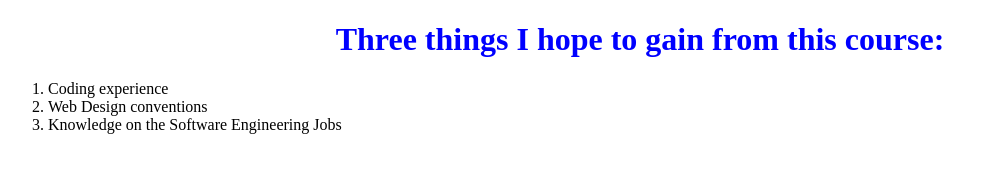
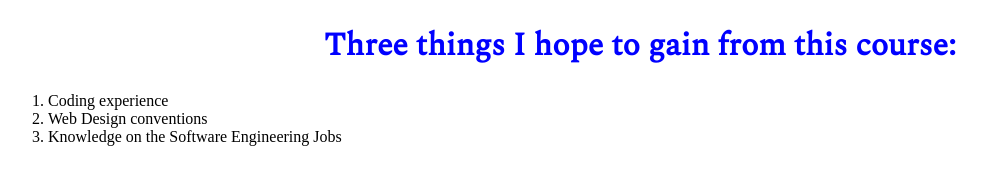
Before and after one commit to sanforde2005/sanforde2005.github.io, a plain HTML site: page index.html in a window 1280 px wide. Shown: the whole page, without its empty margins (0-987 px from the left). Drawn offline with Linux system fonts and the light colour scheme.

Commit message:
style changes

```diff
--- a/style.css
+++ b/style.css
@@ -1,6 +1,13 @@
+@font-face{
+    font-family: 'Spectral';
+    src: url(Fonts/Spectral-Regular.ttf)
+}
+
+
 .header{
     text-align: center;
     color: blue;
+    font-family: 'Spectral';
 }
 
 div{
```
Also changed, not shown: Fonts/Spectral-Regular.ttf (added).
